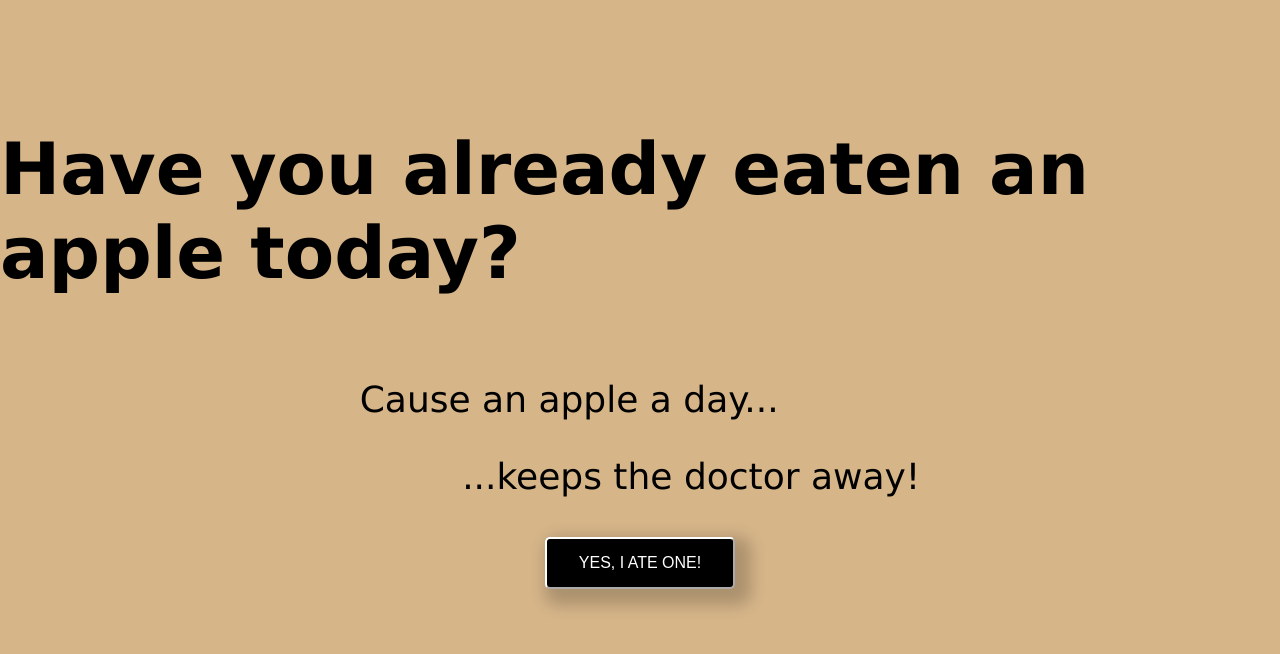
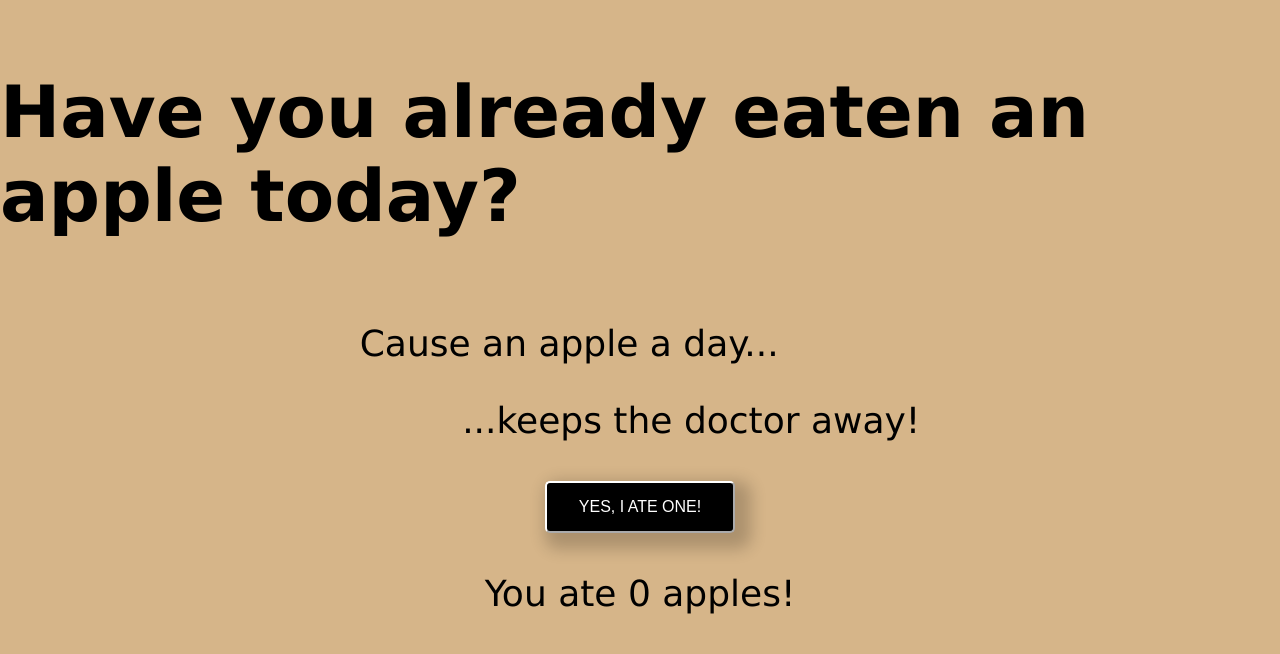
Before and after one commit to chriskovski/apple_a_day, a plain HTML site: page index.html in a window 1280 px wide. Drawn offline with Linux system fonts and the light colour scheme.

Commit message:
created app js and tried to make a logical button

```diff
--- /dev/null
+++ b/app.js
@@ -0,0 +1,14 @@
+var myButton = document.getElementById("myButton");
+var appendDiv = document.getElementById("appendable");
+
+var p = document.createElement("p");
+var applesEaten = 0;
+var text = document.createTextNode(`You ate ${applesEaten} apples!`);
+
+myButton.addEventListener("click", function() {
+    applesEaten++;
+})
+
+
+p.appendChild(text);
+appendDiv.appendChild(p);
--- a/index.html
+++ b/index.html
@@ -11,6 +11,8 @@
     <h1>Have you already eaten an apple today?</h1>
     <div><p id="first_p">Cause an apple a day...</p>
     <p id="second_p">...keeps the doctor away!</p></div>
-    <button>YES, I ATE ONE!</button>
+    <button id="myButton">YES, I ATE ONE!</button>
+    <div id="appendable"></div>
+    <script src="app.js"></script>
 </body>
 </html>
```
